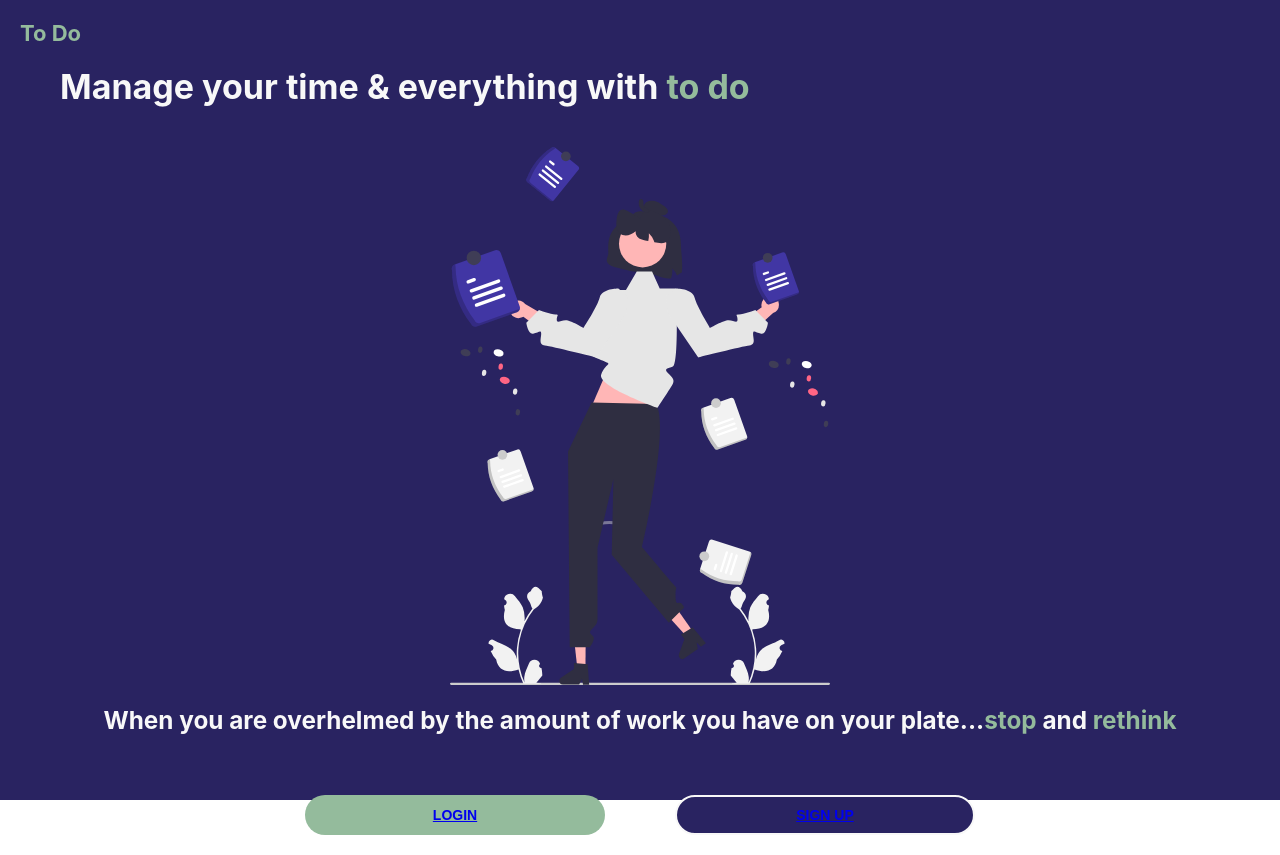
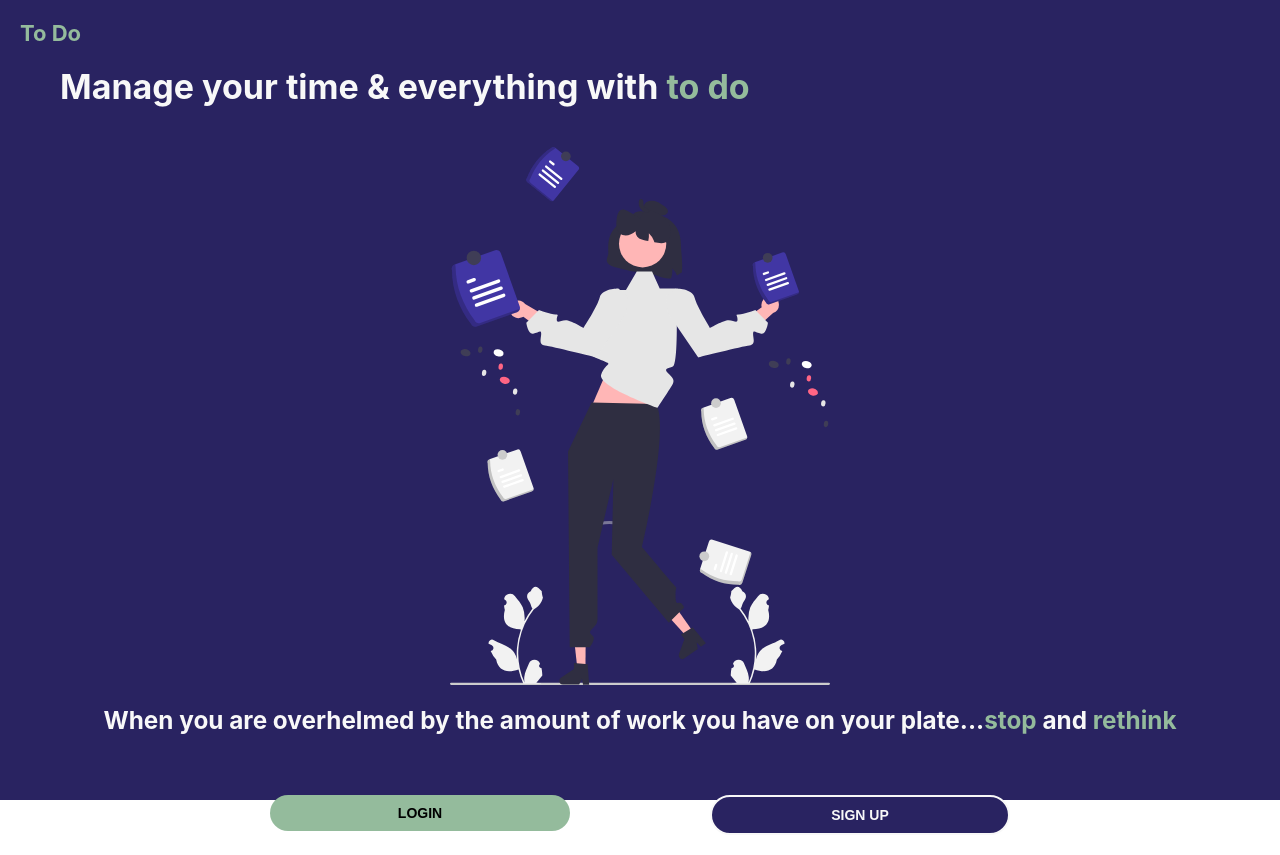
Before and after one commit to lupeMorales/to-do, a React (Create React App) app: page / in a window 1280 px wide. Built offline with nearby package versions, Linux system fonts and the light colour scheme.

Commit message:
update link style

```diff
--- a/src/pages/home/Home.jsx
+++ b/src/pages/home/Home.jsx
@@ -28,12 +28,13 @@ const Home = () => {
           <span className="text-color">rethink</span>
         </h3>
         <section className="button-container">
-          <button className="home__buttom main">
-            <Link to="/login">login</Link>
-          </button>
-          <button className="home__buttom secondary">
-            <Link to="/register">sign up</Link>
-          </button>
+          <Link to="/login" className="link">
+            <button className="home__buttom main">login </button>
+          </Link>
+
+          <Link to="/register" className="link">
+            <button className="home__buttom secondary">sign up </button>
+          </Link>
         </section>
       </main>
     </div>
--- a/src/styles/pages/Home.scss
+++ b/src/styles/pages/Home.scss
@@ -69,3 +69,6 @@
     margin: 40px 250px;
   }
 }
+.link {
+  text-decoration: none;
+}
--- a/src/styles/pages/LoginPage.scss
+++ b/src/styles/pages/LoginPage.scss
@@ -25,7 +25,7 @@
   &__form {
     position: absolute;
     bottom: 0;
-    height: 80vh;
+    height: 60vh;
     width: 100%;
     background-color: $light-grey;
     border-radius: 0 5% 0 0;
--- a/src/styles/pages/SingUpPage.scss
+++ b/src/styles/pages/SingUpPage.scss
@@ -25,7 +25,7 @@
   &__form {
     position: absolute;
     bottom: 0;
-    height: 80vh;
+    height: 60vh;
     width: 100%;
     background-color: $light-grey;
     border-radius: 0 5% 0 0;
```
Also changed, not shown: src/App.js (+0 -7 lines).
